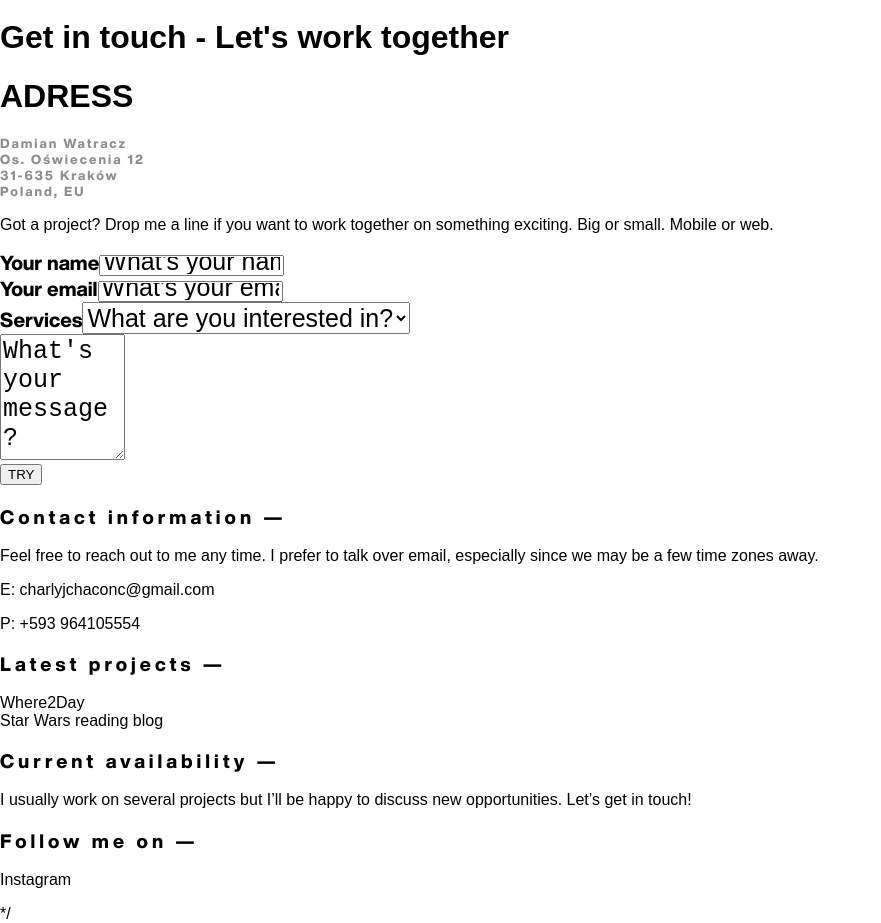
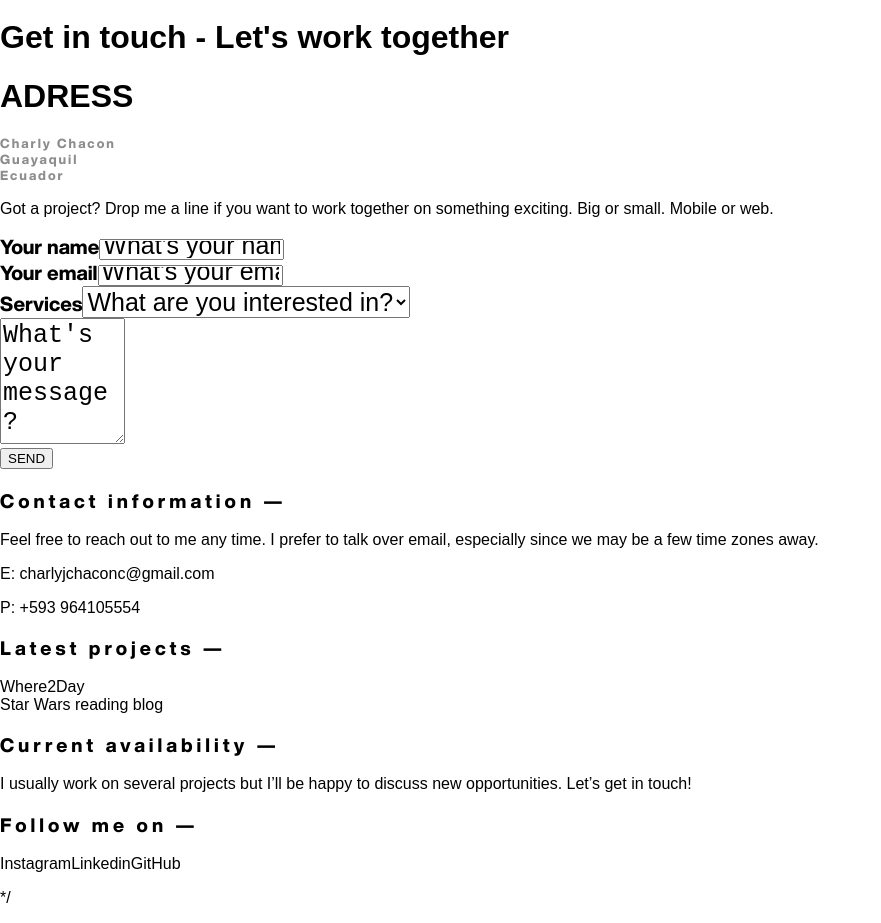
Before and after one commit to Charlytoc/portafolio, a Next.js app: page /contact in a window 1280 px wide. Shown: the part 140-1063 px from the top of the page, without its empty margins (0-881 px from the left). Built offline with nearby package versions, Linux system fonts and the light colour scheme.

Commit message:
somethin

```diff
--- a/app/components/footer.jsx
+++ b/app/components/footer.jsx
@@ -22,7 +22,10 @@ export default function Footer () {
         </div>
         <div className="col-12 col-sm-4 col-lg-2 mt-3 ms-2 me-3 mt-sm-5 mt-lg-0"><h3>Follow me on —</h3>
         <ul className="text-secondary">
-            <Link className="clickeable" href="https://www.instagram.com/charlytoc/">Instagram</Link>
+            <Link className="clickeable d-block" href="https://www.instagram.com/charlytoc/">Instagram</Link>
+            <Link className="clickeable d-block" href="https://www.linkedin.com/in/charlytoc/">Linkedin</Link>
+            <Link className="clickeable d-block" href="https://github.com/Charlytoc">GitHub</Link>
+            {/* <Link className="clickeable" href="https://www.instagram.com/charlytoc/">Instagram</Link> */}
         </ul>
         </div>
 
--- a/app/contact/page.jsx
+++ b/app/contact/page.jsx
@@ -10,10 +10,10 @@ export default function Contact () {
                 <small>CONTACT</small>
                 <h1>Get in touch - Let's work together</h1></div>
             <div><h1 className="text-secondary fs-4">ADRESS</h1>
-            <h2 className="text-dark fs-4">Damian Watracz <br />
-Os. Oświecenia 12 <br />
-31-635 Kraków <br />
-Poland, EU</h2></div>
+            <h2 className="text-dark fs-4">Charly Chacon <br />
+Guayaquil
+<br />
+Ecuador</h2></div>
         </div>
         <div className="col-lg-6">
             <div className="w-100"><p className="fs-3 w-100">Got a project? Drop me a line if you want to work together on something exciting. Big or small. Mobile or web.</p>
@@ -25,14 +25,14 @@ Poland, EU</h2></div>
                     <div className="w-100">
                     <div className="col-lg-12 mt-5 p-2"> <label className="grot d-block form-control border-0" htmlFor="service">Services</label><select name="services" className="border-0 w-100 form-control p-3 text-secondary"  id="service">
                         <option value="-1">What are you interested in?</option>
-                        <option>Probando</option>
+                        <option>Job offer</option>
                     </select></div>
                     <div className="col-lg-12 mt-5 p-2">
                     <textarea name="comments" className="form-control border-0" placeholder="What's your message?"  id="comments" cols="13" rows="8"></textarea>
                     </div>
                     <div className="col-lg-12 mt-5 p-2">
                         {/* <h1  className="fs-3 clickeable d-inline-block">✉️Send message</h1> */}
-                        <button type="submit" className="btn">TRY</button>
+                        <button type="submit" className="btn btn-lg">SEND</button>
                     </div>
 
 
--- a/app/layout.js
+++ b/app/layout.js
@@ -11,6 +11,8 @@ export default function RootLayout({ children }) {
     <html>
       <head />
       <body className="w-100">
+    <div className="saludo-inicio"></div>
+
         <Navbar/>
       <div className="body2">
 
--- a/app/page.jsx
+++ b/app/page.jsx
@@ -12,9 +12,8 @@ export default function HomePage () {
 
     return <>
     <div className="row w-100">
+        <HeadText />
 
-        <HeadText />
-        <div  className="pruebuta">PRUEBITA</div>
 
 
 
--- a/styles/globals.css
+++ b/styles/globals.css
@@ -201,3 +201,21 @@ select {
   z-index: 3;
   margin-top: 15%
 }
+.saludo-inicio {
+  z-index: 6;
+  position: sticky;
+  top: 0;
+  width: 100%;
+  height: 100vh;
+  background-color: black;
+  animation: saludar 3s linear 1 forwards;
+}
+@keyframes saludar {
+  0% {
+    background-color: black;
+  }
+  80%, 100% {
+    height: 0px;
+  }
+
+}
```
Also changed, not shown: app/components/selectedProject.jsx (+3 -7 lines).
